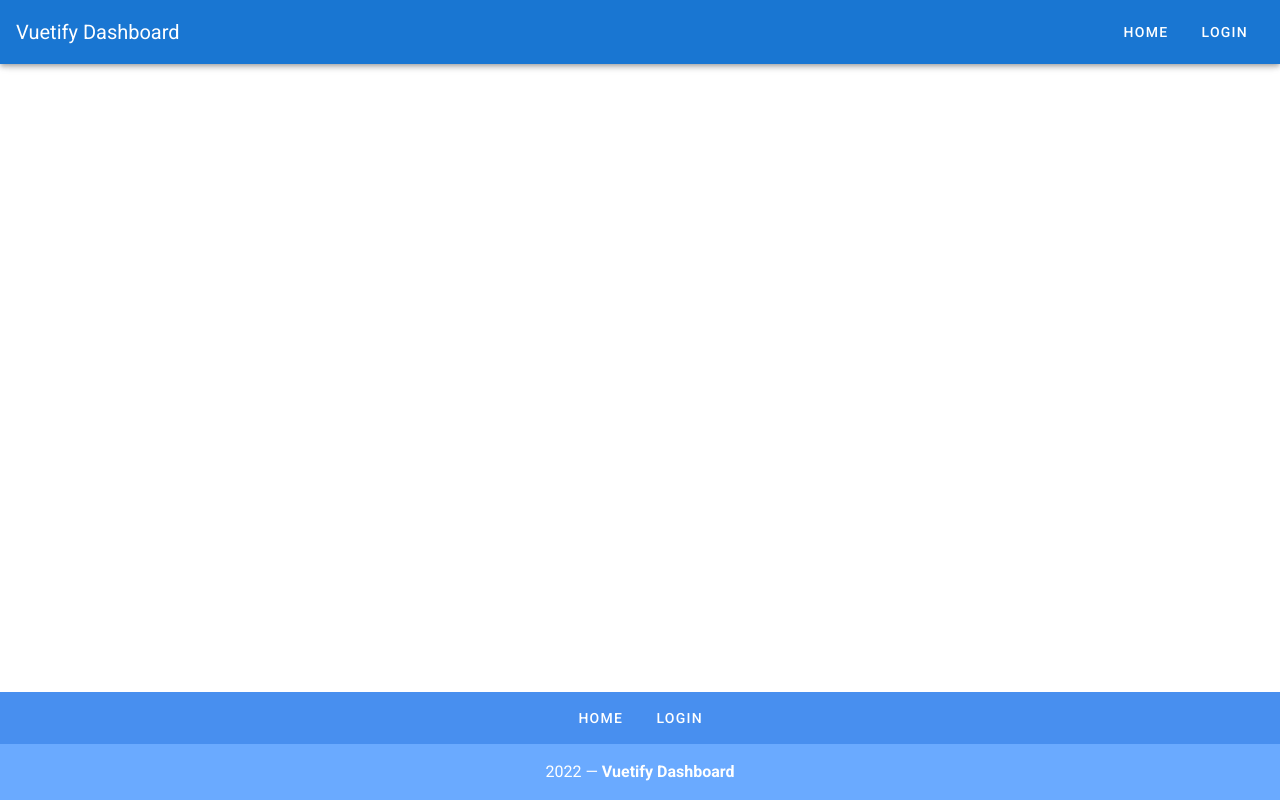
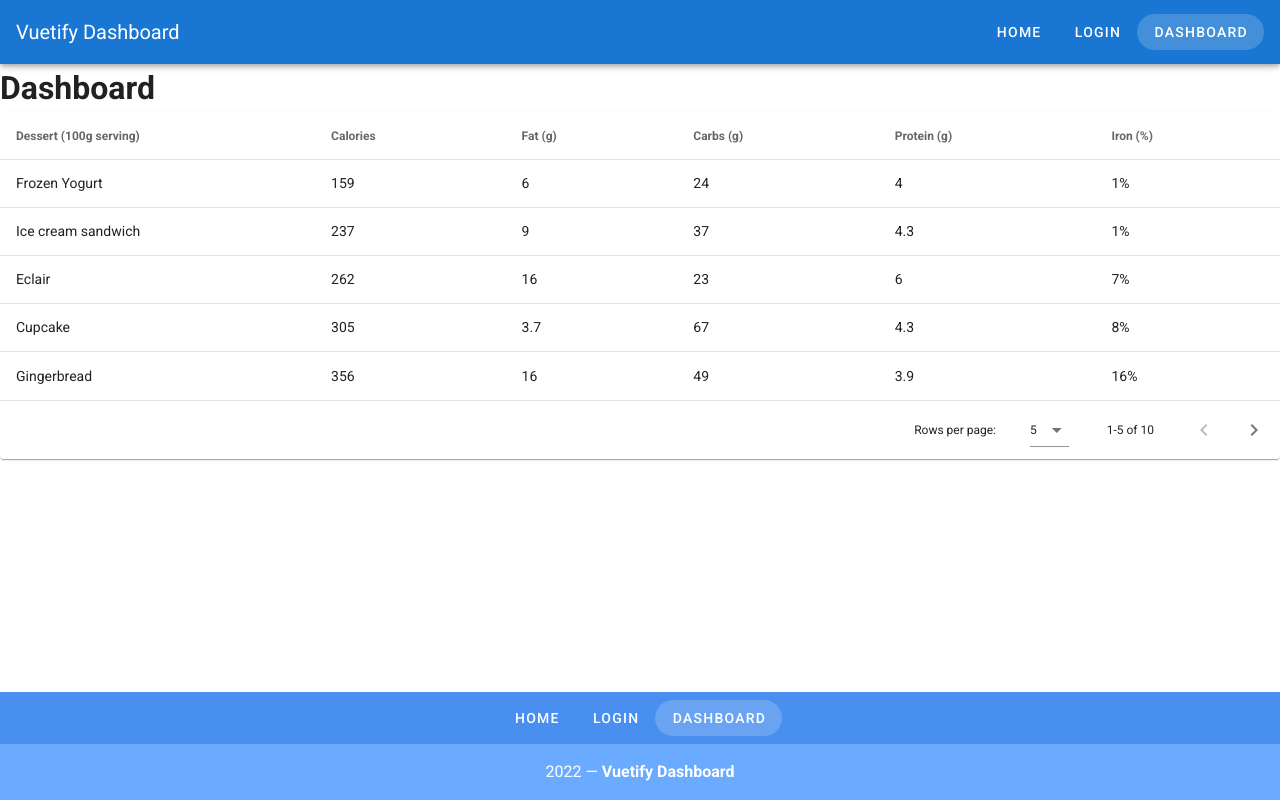
Before and after one commit to Ujez/vuetify-app, a Vue app: page /dashboard in a window 1280 px wide. Built offline with nearby package versions, Linux system fonts and the light colour scheme.

Commit message:
successfully added the dashboard ui to the page...although some features will be added soon

```diff
--- a/src/App.vue
+++ b/src/App.vue
@@ -65,6 +65,10 @@
      {
        label: 'Login',
        url: '/login'
+     },
+     {
+       label: 'Dashboard',
+       url: '/dashboard'
      }
     ]
   }),
--- a/src/router/index.js
+++ b/src/router/index.js
@@ -22,7 +22,12 @@
     path: '/login',
     name: 'login',
     component: () => import('../views/Login.vue')
-  }
+  },
+  {
+    path: '/dashboard',
+    name: 'dashboard',
+    component: () => import('../views/dashboard.vue')
+  },
 ]
 
 const router = new VueRouter({
--- /dev/null
+++ b/src/views/dashboard.vue
@@ -0,0 +1,120 @@
+<template>
+  <div>
+      <h1>Dashboard</h1>
+        <v-data-table
+    :headers="headers"
+    :items="desserts"
+    :items-per-page="5"
+    class="elevation-1"
+  ></v-data-table>
+  </div>
+</template>
+
+
+<script>
+  export default {
+    data () {
+      return {
+        headers: [
+          {
+            text: 'Dessert (100g serving)',
+            align: 'start',
+            sortable: false,
+            value: 'name',
+          },
+          { text: 'Calories', value: 'calories' },
+          { text: 'Fat (g)', value: 'fat' },
+          { text: 'Carbs (g)', value: 'carbs' },
+          { text: 'Protein (g)', value: 'protein' },
+          { text: 'Iron (%)', value: 'iron' },
+        ],
+        desserts: [
+          {
+            name: 'Frozen Yogurt',
+            calories: 159,
+            fat: 6.0,
+            carbs: 24,
+            protein: 4.0,
+            iron: '1%',
+          },
+          {
+            name: 'Ice cream sandwich',
+            calories: 237,
+            fat: 9.0,
+            carbs: 37,
+            protein: 4.3,
+            iron: '1%',
+          },
+          {
+            name: 'Eclair',
+            calories: 262,
+            fat: 16.0,
+            carbs: 23,
+            protein: 6.0,
+            iron: '7%',
+          },
+          {
+            name: 'Cupcake',
+            calories: 305,
+            fat: 3.7,
+            carbs: 67,
+            protein: 4.3,
+            iron: '8%',
+          },
+          {
+            name: 'Gingerbread',
+            calories: 356,
+            fat: 16.0,
+            carbs: 49,
+            protein: 3.9,
+            iron: '16%',
+          },
+          {
+            name: 'Jelly bean',
+            calories: 375,
+            fat: 0.0,
+            carbs: 94,
+            protein: 0.0,
+            iron: '0%',
+          },
+          {
+            name: 'Lollipop',
+            calories: 392,
+            fat: 0.2,
+            carbs: 98,
+            protein: 0,
+            iron: '2%',
+          },
+          {
+            name: 'Honeycomb',
+            calories: 408,
+            fat: 3.2,
+            carbs: 87,
+            protein: 6.5,
+            iron: '45%',
+          },
+          {
+            name: 'Donut',
+            calories: 452,
+            fat: 25.0,
+            carbs: 51,
+            protein: 4.9,
+            iron: '22%',
+          },
+          {
+            name: 'KitKat',
+            calories: 518,
+            fat: 26.0,
+            carbs: 65,
+            protein: 7,
+            iron: '6%',
+          },
+        ],
+      }
+    },
+  }
+</script>
+
+<style>
+
+</style>
```
